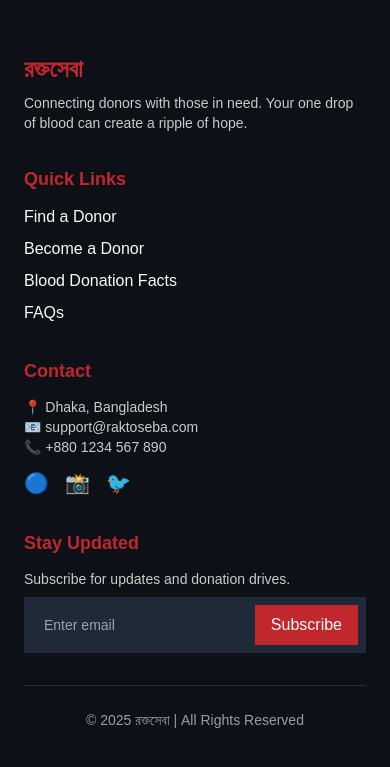
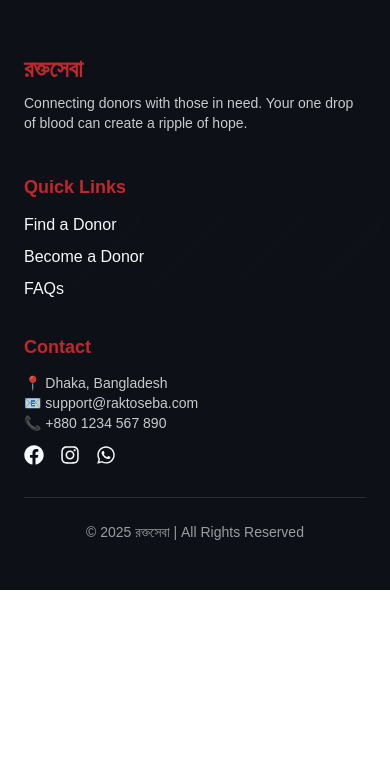
Before and after one commit to irfanAbir1231/rokto-sheba, a Next.js app: page / in a window 390 px wide. Shown: the part 6207-6974 px from the top of the page. After the commit the page ends 6797 px from the top, so only its background shows below. Built offline with nearby package versions, Linux system fonts and the light colour scheme; no server answers.

Commit message:
fixed navbar issues, removed subscription option, made recent request page responsive

```diff
--- a/components/Footer.tsx
+++ b/components/Footer.tsx
@@ -1,29 +1,86 @@
 "use client";
 import { motion, useTransform, useScroll } from "framer-motion";
-import { useEffect, useState } from "react";
+import { useEffect, useState, useRef } from "react";
+import Link from "next/link";
+import { FaFacebook, FaInstagram, FaWhatsapp } from "react-icons/fa";
 
 const Footer = () => {
-  const { scrollYProgress } = useScroll();
-  const yOffset = useTransform(scrollYProgress, [0, 1], [50, -50]); // Parallax effect
+  // Use a ref for the footer to track its own scroll position
+  const footerRef = useRef<HTMLDivElement>(null);
 
+  // Now useScroll will only track the footer element's visibility
+  const { scrollYProgress } = useScroll({
+    // Track the footer in relation to the viewport
+    target: footerRef,
+    offset: ["start end", "end start"],
+  });
+
+  // Apply a transform based on the footer's visibility in viewport
+  const yOffset = useTransform(scrollYProgress, [0, 1], [0, -30]);
+  const opacity = useTransform(scrollYProgress, [0, 0.5, 1], [0, 0.1, 0]);
+
+  // Use state for client detection only
+  const [isClient, setIsClient] = useState(false);
   const [isVisible, setIsVisible] = useState(false);
 
   useEffect(() => {
+    // Mark as client-side rendered
+    setIsClient(true);
+
     const handleScroll = () => {
-      setIsVisible(window.scrollY > window.innerHeight / 2);
+      if (!footerRef.current) return;
+
+      // Check if footer is in viewport
+      const rect = footerRef.current.getBoundingClientRect();
+      setIsVisible(rect.top < window.innerHeight);
     };
+
+    // Initial check
+    handleScroll();
+
     window.addEventListener("scroll", handleScroll);
     return () => window.removeEventListener("scroll", handleScroll);
   }, []);
 
-  return (
-    <footer className="bg-[#0D1117] text-[#F8F9FA] py-12 px-6 md:px-16">
-      <div
-        className="max-w-7xl mx-auto grid grid-cols-1 sm:grid-cols-2 md:grid-cols-4 gap-8"
-        initial={{ opacity: 0, y: 50 }}
-        animate={{ opacity: isVisible ? 1 : 0, y: isVisible ? 0 : 50 }}
-        transition={{ duration: 1, ease: "easeOut" }}
-      >
+  const scrollToFAQ = (e: React.MouseEvent<HTMLAnchorElement>) => {
+    e.preventDefault();
+
+    try {
+      // First try to find the element with id 'faq-section'
+      const faqSection = document.getElementById("faq-section");
+
+      if (faqSection) {
+        faqSection.scrollIntoView({ behavior: "smooth" });
+        return;
+      }
+
+      // If not found, try to find by heading text
+      const headings = Array.from(
+        document.querySelectorAll("h1, h2, h3, h4, h5, h6")
+      );
+
+      // Find the first heading containing the FAQ text
+      for (const heading of headings) {
+        if (heading.textContent?.includes("Frequently Asked Questions")) {
+          // Cast to HTMLElement which definitely has scrollIntoView
+          const element = heading as HTMLElement;
+          element.scrollIntoView({ behavior: "smooth" });
+          return;
+        }
+      }
+
+      // If we get here, no element was found
+      window.location.href = "/#faq-section";
+    } catch (error) {
+      console.error("Error scrolling to FAQ section:", error);
+      // Fallback to navigation
+      window.location.href = "/#faq-section";
+    }
+  };
+
+  // Common content structure for both client and server rendering
+  const FooterContent = () => (
+    <>
       {/* About Section */}
       <div>
         <h2 className="text-2xl font-bold text-[#C1272D]">রক্তসেবা</h2>
@@ -33,32 +90,69 @@ const Footer = () => {
         </p>
       </div>
 
-        {/* Quick Links */}
+      {/* Quick Links and Contact combined */}
+      <div className="grid grid-cols-1 md:grid-cols-2 gap-8">
         <div>
           <h3 className="text-lg font-semibold text-[#C1272D] mb-3">
             Quick Links
           </h3>
           <ul className="space-y-2">
+            {isClient ? (
+              <>
                 <motion.li whileHover={{ scale: 1.1 }}>
-              <a href="#" className="hover:text-[#C1272D] transition">
+                  <Link
+                    href="http://localhost:3000/donors"
+                    className="hover:text-[#C1272D] transition"
+                  >
                     Find a Donor
-              </a>
+                  </Link>
                 </motion.li>
                 <motion.li whileHover={{ scale: 1.1 }}>
-              <a href="#" className="hover:text-[#C1272D] transition">
+                  <Link
+                    href="http://localhost:3000/sign-in"
+                    className="hover:text-[#C1272D] transition"
+                  >
                     Become a Donor
-              </a>
+                  </Link>
                 </motion.li>
                 <motion.li whileHover={{ scale: 1.1 }}>
-              <a href="#" className="hover:text-[#C1272D] transition">
-                Blood Donation Facts
-              </a>
-            </motion.li>
-            <motion.li whileHover={{ scale: 1.1 }}>
-              <a href="#" className="hover:text-[#C1272D] transition">
+                  <a
+                    href="#faq-section"
+                    onClick={scrollToFAQ}
+                    className="hover:text-[#C1272D] transition"
+                  >
                     FAQs
                   </a>
                 </motion.li>
+              </>
+            ) : (
+              <>
+                <li>
+                  <Link
+                    href="http://localhost:3000/donors"
+                    className="hover:text-[#C1272D] transition"
+                  >
+                    Find a Donor
+                  </Link>
+                </li>
+                <li>
+                  <Link
+                    href="http://localhost:3000/sign-in"
+                    className="hover:text-[#C1272D] transition"
+                  >
+                    Become a Donor
+                  </Link>
+                </li>
+                <li>
+                  <a
+                    href="#faq-section"
+                    className="hover:text-[#C1272D] transition"
+                  >
+                    FAQs
+                  </a>
+                </li>
+              </>
+            )}
           </ul>
         </div>
 
@@ -70,56 +164,112 @@ const Footer = () => {
           <p className="text-sm opacity-80">📞 +880 1234 567 890</p>
           {/* Social Media Icons */}
           <div className="flex gap-4 mt-3">
+            {isClient ? (
+              <>
                 <motion.a
                   whileHover={{ scale: 1.2 }}
-              href="#"
+                  href="https://facebook.com"
+                  target="_blank"
+                  rel="noopener noreferrer"
                   className="hover:text-[#C1272D] transition text-xl"
                 >
-              🔵
+                  <FaFacebook />
                 </motion.a>
                 <motion.a
                   whileHover={{ scale: 1.2 }}
-              href="#"
+                  href="https://instagram.com"
+                  target="_blank"
+                  rel="noopener noreferrer"
                   className="hover:text-[#C1272D] transition text-xl"
                 >
-              📸
+                  <FaInstagram />
                 </motion.a>
                 <motion.a
                   whileHover={{ scale: 1.2 }}
-              href="#"
+                  href="https://wa.me/8801234567890"
+                  target="_blank"
+                  rel="noopener noreferrer"
                   className="hover:text-[#C1272D] transition text-xl"
                 >
-              🐦
+                  <FaWhatsapp />
                 </motion.a>
+              </>
+            ) : (
+              <>
+                <a
+                  href="https://facebook.com"
+                  target="_blank"
+                  rel="noopener noreferrer"
+                  className="hover:text-[#C1272D] transition text-xl"
+                >
+                  <FaFacebook />
+                </a>
+                <a
+                  href="https://instagram.com"
+                  target="_blank"
+                  rel="noopener noreferrer"
+                  className="hover:text-[#C1272D] transition text-xl"
+                >
+                  <FaInstagram />
+                </a>
+                <a
+                  href="https://wa.me/8801234567890"
+                  target="_blank"
+                  rel="noopener noreferrer"
+                  className="hover:text-[#C1272D] transition text-xl"
+                >
+                  <FaWhatsapp />
+                </a>
+              </>
+            )}
           </div>
         </div>
+      </div>
+    </>
+  );
 
-        {/* Newsletter Signup */}
-        <div>
-          <h3 className="text-lg font-semibold text-[#C1272D] mb-3">
-            Stay Updated
-          </h3>
-          <p className="text-sm opacity-80 mb-2">
-            Subscribe for updates and donation drives.
-          </p>
+  return (
+    <footer
+      ref={footerRef}
+      className="bg-[#0D1117] text-[#F8F9FA] py-12 px-6 md:px-16 relative overflow-hidden"
+    >
+      {isClient && (
         <motion.div
-            className="flex items-center bg-gray-800 rounded-lg p-2"
-            whileHover={{ scale: 1.05 }}
+          className="absolute inset-0 z-0"
+          style={{
+            y: yOffset,
+            opacity: opacity,
+          }}
         >
-            <input
-              type="email"
-              placeholder="Enter email"
-              className="bg-transparent flex-grow px-3 py-2 text-sm focus:outline-none"
-            />
-            <button className="bg-[#C1272D] px-4 py-2 text-white rounded-lg hover:bg-[#8B1E3F] transition">
-              Subscribe
-            </button>
+          <div className="absolute top-0 left-0 w-full h-full bg-gradient-to-b from-red-600/10 to-transparent"></div>
+          <div className="grid grid-cols-5 gap-4 h-full w-full">
+            {[...Array(10)].map((_, i) => (
+              <div
+                key={i}
+                className="bg-red-600/10 h-full rounded-full transform rotate-45 translate-y-1/2"
+              ></div>
+            ))}
+          </div>
         </motion.div>
+      )}
+
+      {isClient ? (
+        <motion.div
+          className="max-w-7xl mx-auto grid grid-cols-1 sm:grid-cols-2 gap-10 relative z-10"
+          initial={{ opacity: 0, y: 50 }}
+          animate={{ opacity: isVisible ? 1 : 0, y: isVisible ? 0 : 50 }}
+          transition={{ duration: 1, ease: "easeOut" }}
+        >
+          <FooterContent />
+        </motion.div>
+      ) : (
+        <div className="max-w-7xl mx-auto grid grid-cols-1 sm:grid-cols-2 gap-10 relative z-10">
+          <FooterContent />
         </div>
-      </div>
+      )}
 
       {/* Bottom Footer */}
-      <div className="border-t border-gray-700 mt-8 pt-6 text-center text-sm opacity-60">
+      <div className="border-t border-gray-700 mt-8 pt-6 text-center text-sm opacity-60 relative z-10">
         &copy; {new Date().getFullYear()} রক্তসেবা | All Rights Reserved
       </div>
     </footer>
```
Also changed, not shown: app/recent-requests/page.tsx (+37 -30 lines). Lines whose indentation alone changed are shown as unchanged.
